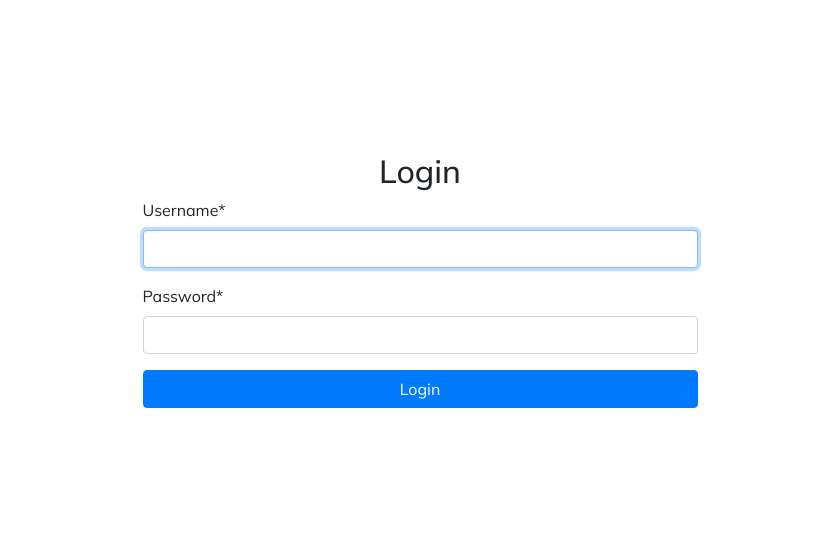
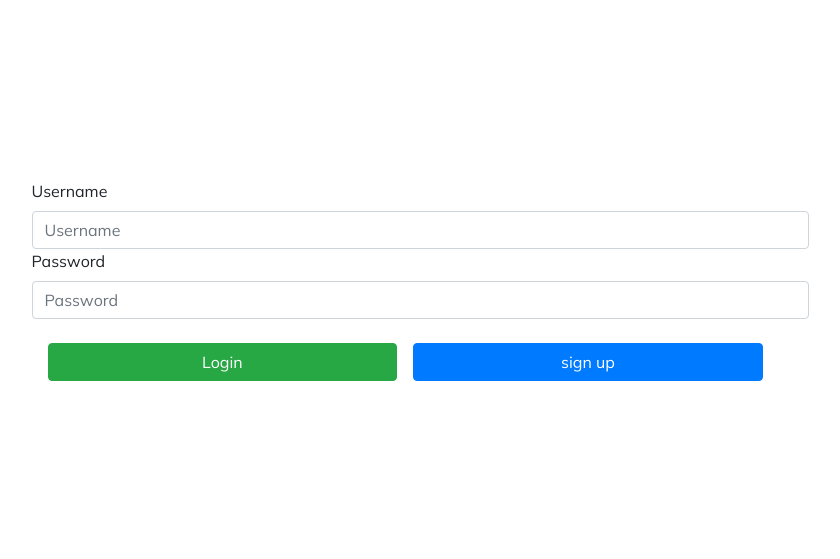
Before and after one commit to hwandev12/magestic_center, a Django app: page /login/ in a window 1280 px wide. Shown: the part 56-615 px from the top of the page, without its empty margins (220-1060 px from the left). Run offline with Django 4.2, Linux system fonts and the light colour scheme; some libraries are stand-ins or nearby versions.

Commit message:
agents, agentProfile, forms

```diff
--- a/agents/templates/agents/list.html
+++ b/agents/templates/agents/list.html
@@ -37,7 +37,7 @@
       <p class="lead mb-0">
         Every we accept different kind of countries of students
       </p>
-      <p class="lead">Agents lists</p>
+      <a href="{% url 'agents:agent-create' %}" class="lead">Create</a>
     </div>
   </div>
 </div>
@@ -46,6 +46,7 @@
 <div class="container">
   <div class="row text-center">
     <!-- Team item -->
+    {% for agent in object_list %}
     <div class="col-xl-3 col-sm-6 mb-5">
       <div class="bg-white rounded shadow-sm py-5 px-4">
         <img
@@ -54,9 +55,7 @@
           width="100"
           class="img-fluid rounded-circle mb-3 img-thumbnail shadow-sm"
         />
-        {% for agent in object_list %}
         <h5 class="mb-0"><a class="name" href="#">{{ agent.user.username }}</a></h5>
-        {% endfor %}
         <ul class="social mb-0 list-inline mt-3">
           <li class="list-inline-item">
             <a href="#" class="social-link"><i class="fa fa-facebook-f"></i></a>
@@ -73,6 +72,7 @@
         </ul>
       </div>
     </div>
+    {% endfor %}
     <!-- End -->
   </div>
 </div>
--- a/agents/urls.py
+++ b/agents/urls.py
@@ -1,9 +1,10 @@
 from unicodedata import name
 from django.urls import URLPattern, path
-from .views import AgemtsListView
+from .views import *
 
 app_name = 'agents'
 
 urlpatterns = [
-    path('', AgemtsListView.as_view(), name='agent-list'),
+    path('', AgentsListView.as_view(), name='agent-list'),
+    path('create-agents/', AgentCreateView.as_view(), name='agent-create'),
 ]
--- a/templates/registration/login.html
+++ b/templates/registration/login.html
@@ -8,12 +8,42 @@
     min-height: 70vh;
   }
 </style>
-<div class="form-div">
-    <form method="post" class="w-50 mx-auto">
-      <h2 class="text-center">Login</h2>
-    {% csrf_token %}
-    {{ form | crispy }}
-    <button type="submit" class="btn btn-primary w-100">Login</button>
+<div class="center-block form-div" id="login">
+  <form class="form-horizontal form" name="LoginForm" method="post" style="width: 70%;">
+    {% csrf_token %} {% if next %}
+    <input type="hidden" name="next" value="{{ next }}" />
+    {% endif %}
+    <div class="control-group">
+      <label class="control-label" for="username">Username</label>
+      <div class="controls">
+        <input
+          class="form-control"
+          type="text"
+          id="username"
+          name="username"
+          placeholder="Username"
+        />
+      </div>
+    </div>
+    <div class="control-group">
+      <label class="control-label" for="password">Password</label>
+      <div class="controls">
+        <input
+          class="form-control"
+          type="password"
+          name="password"
+          id="password"
+          placeholder="Password"
+        />
+      </div>
+    </div>
+    <br />
+    <div class="control-group">
+      <div class="controls mx-auto">
+        <button type="submit" class="btn btn-success ml-3" style="width: 45%;">Login</button
+        ><a class="btn btn-primary ml-3" href="{% url 'register' %}" style="width: 45%;">sign up</a>
+      </div>
+    </div>
   </form>
 </div>
 {% endblock content %}
```
Also changed, not shown: agents/forms.py (added, +10 -0 lines), agents/templates/agents/create.html (added, +11 -0 lines), agents/views.py (+16 -1 lines), db.sqlite3. Lines whose indentation alone changed are shown as unchanged.
